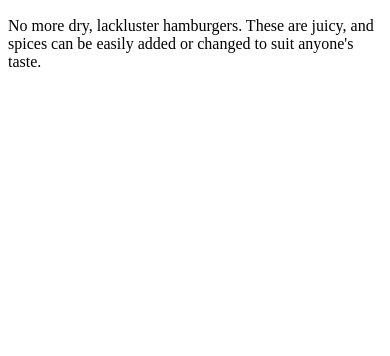
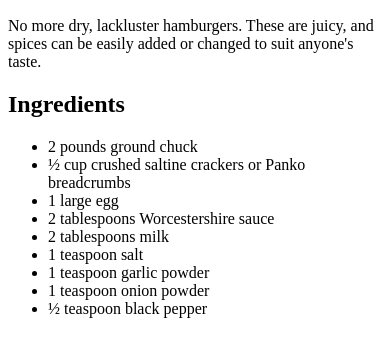
Before and after one commit to TrxshTalk/odin_recipes, a plain HTML site: page recipes/hamburger.html in a window 390 px wide. Shown: the part 110-466 px from the top of the page. Drawn offline with Linux system fonts and the light colour scheme.

Commit message:
Add ingredient list to hamburger.html

```diff
--- a/recipes/hamburger.html
+++ b/recipes/hamburger.html
@@ -10,5 +10,17 @@
     <h1>Juicy Hamburger</h1>
     <h2>Description</h2>
     <p>No more dry, lackluster hamburgers. These are juicy, and spices can be easily added or changed to suit anyone's taste.</p>
+    <h2>Ingredients</h2>
+    <ul>
+        <li>2 pounds ground chuck</li>
+        <li>½ cup crushed saltine crackers or Panko breadcrumbs</li>
+        <li>1 large egg</li>
+        <li>2 tablespoons Worcestershire sauce</li>
+        <li>2 tablespoons milk</li>
+        <li>1 teaspoon salt</li>
+        <li>1 teaspoon garlic powder</li>
+        <li>1 teaspoon onion powder</li>
+        <li>½ teaspoon black pepper</li>
+    </ul>
 </body>
 </html>
```
